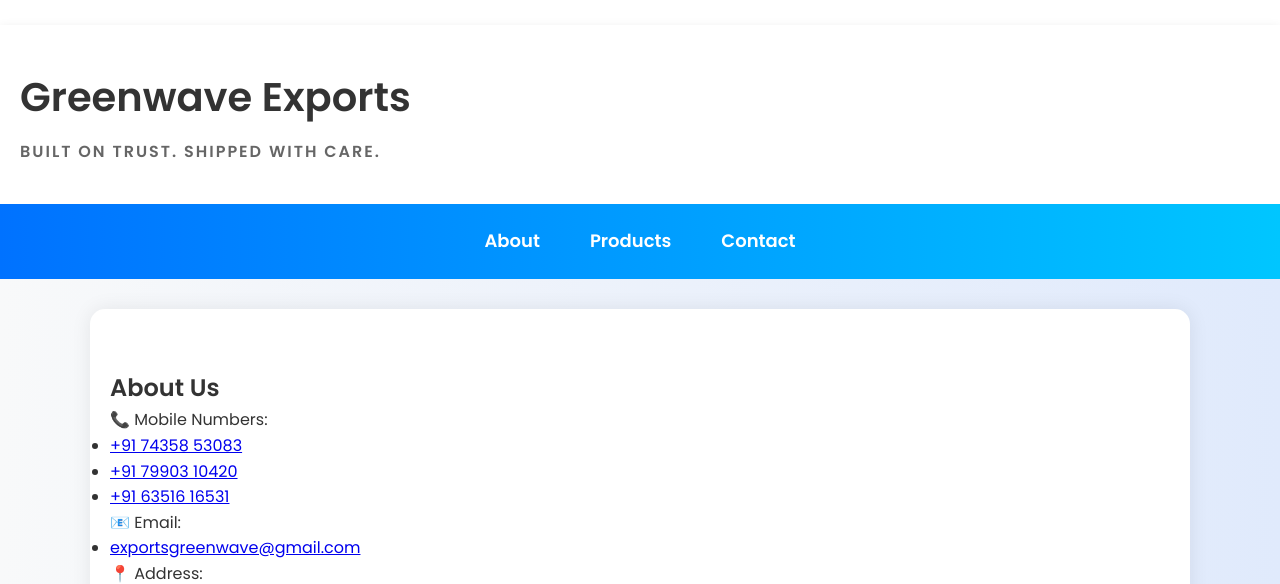
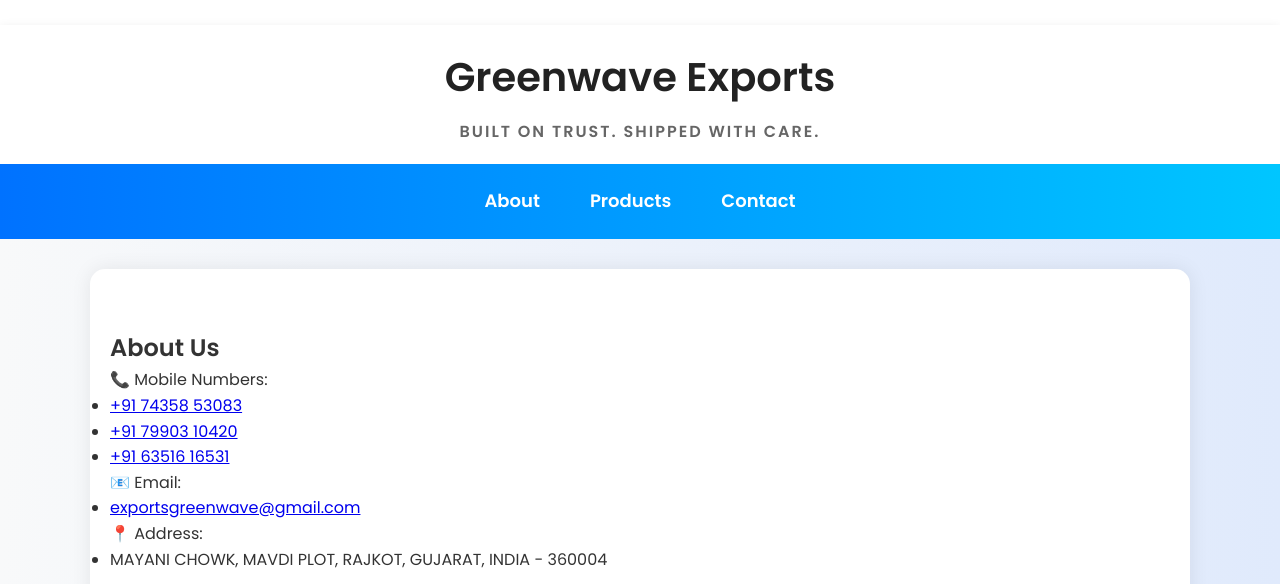
Before and after one commit to GreenwaveExport/GREENWAVEEXPORTS, a plain HTML site: page index.html in a window 1280 px wide. Shown: the part 223-807 px from the top of the page. Drawn offline with Linux system fonts and the light colour scheme.

Commit message:
Update index.html

```diff
--- a/index.html
+++ b/index.html
@@ -39,13 +39,11 @@
 
     /* Header */
     header {
-      display: flex;
-      justify-content: space-between;
-      align-items: center;
-      padding: 40px 20px;
+      background: #ffffff;
+      color: #222;
+      text-align: center;
+      padding: 20px 0;
       box-shadow: 0 2px 10px rgba(0,0,0,0.08);
-      background-color: #ffffff;  /* Solid background color */
-      color: #333;  /* Adjust text color */
     }
     header h1 {
       font-size: 2.5em;
@@ -180,11 +178,8 @@
 
 <!-- Header -->
 <header>
-  <div>
-    <h1>Greenwave Exports</h1>
-    <p class="tagline">BUILT ON TRUST. SHIPPED WITH CARE.</p>
-  </div>
-  <!-- You can add additional content like images or links here on the right side if needed -->
+  <h1>Greenwave Exports</h1>
+  <p class="tagline">BUILT ON TRUST. SHIPPED WITH CARE.</p>
 </header>
 
 <!-- Navigation -->
```
